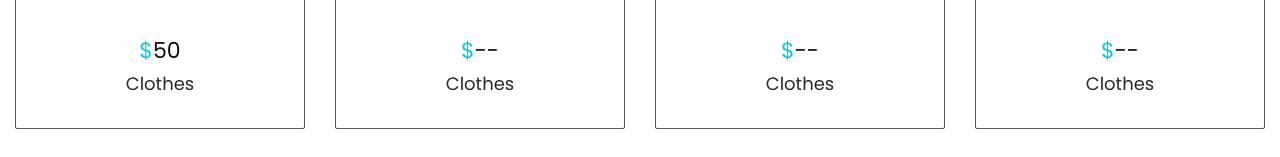
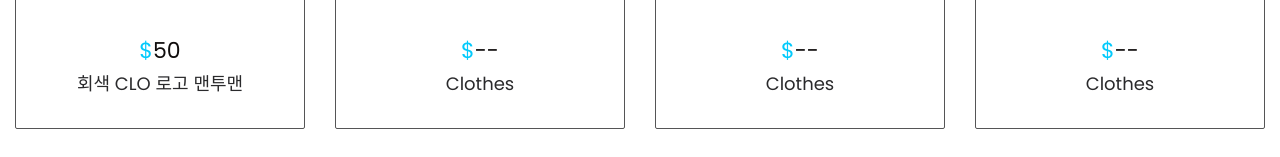
Before and after one commit to laphael58/CLO, a plain HTML site: page glasses.html in a window 1280 px wide. Shown: the part 798-955 px from the top of the page. Drawn offline with nearby package versions, Linux system fonts and the light colour scheme; files whose address does not match are found by name.

Commit message:
fifteenth com,it

```diff
--- a/glasses.html
+++ b/glasses.html
@@ -111,7 +111,7 @@
                   <div class="glasses_box">
                      <figure><img src="images/Clothes.png" alt="#"/></figure>
                      <h3><span class="blu">$</span>50</h3>
-                     <p>Clothes</p>
+                     <p>회색 CLO 로고 맨투맨</p>
                   </div>
                </div>
                <div class="col-xl-3 col-lg-3 col-md-6 col-sm-6">
```
